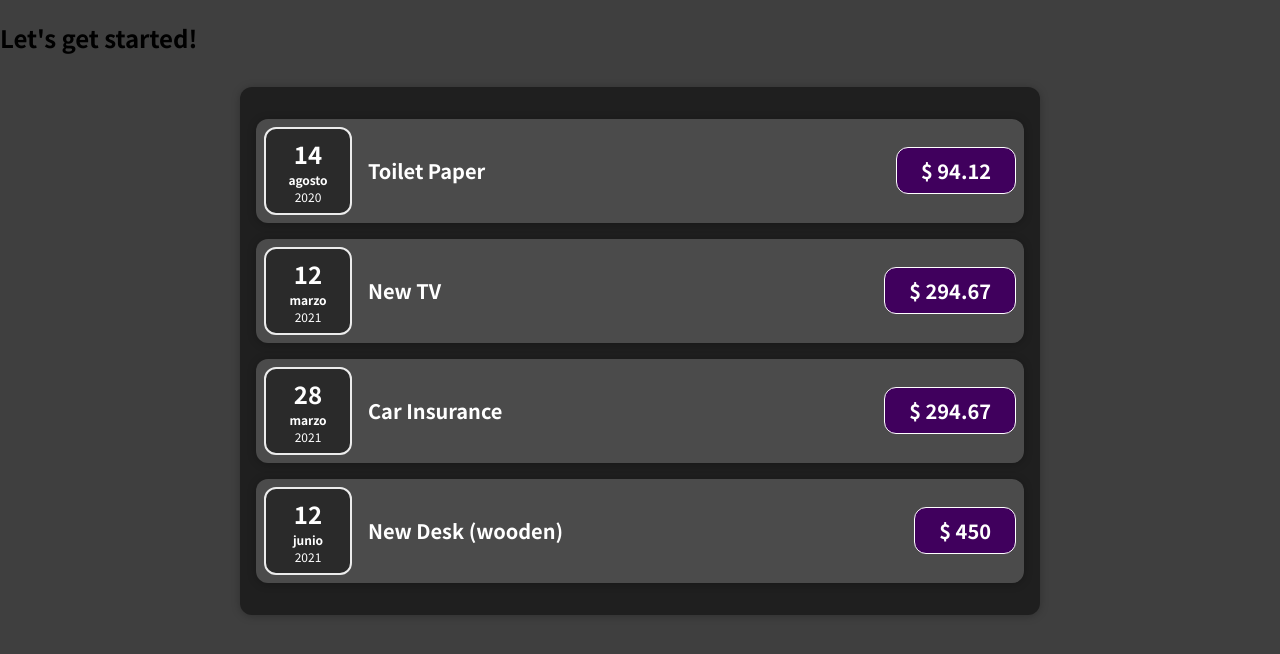
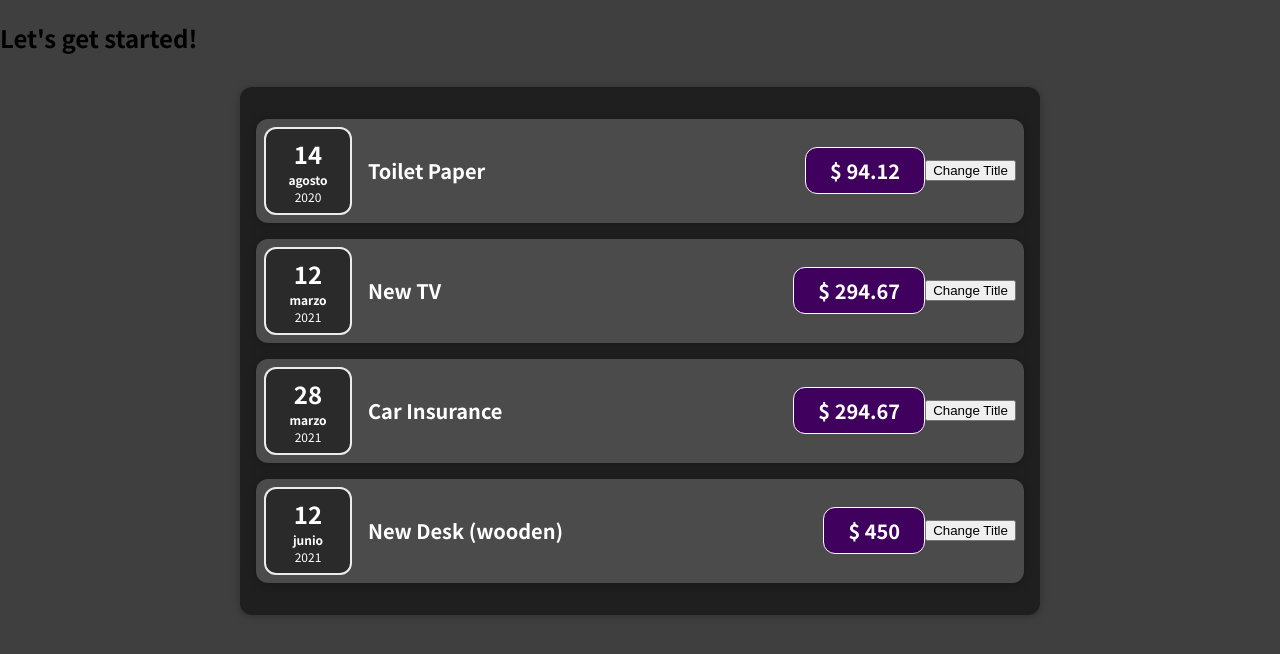
Before and after one commit to castellarmartinez/Expenses-app, a JavaScript app: page / in a window 1280 px wide. Shown: the top 654 px of the page. Built offline with nearby package versions, Linux system fonts and the light colour scheme.

Commit message:
Add first event listener

```diff
--- a/src/components/Expenses/ExpenseItem.js
+++ b/src/components/Expenses/ExpenseItem.js
@@ -3,13 +3,18 @@ import ExpenseDate from './ExpenseDate.js';
 import Card from '../UI/Card.js';
 
 const ExpenseItem = (props) => {
+    const clickHandler = () => {
+        console.log('Clicked!!!!');
+    };
+
     return (
         <Card className="expense-item">
-            <ExpenseDate date = {props.date}/>
+            <ExpenseDate date={props.date} />
             <div className="expense-item__description">
                 <h2>{props.title}</h2>
                 <div className="expense-item__price">$ {props.amount}</div>
             </div>
+            <button onClick={clickHandler}>Change Title</button>
         </Card>);
 }
 
```
Also changed, not shown: 1 other file (tests, documents, lock files or other folders).
